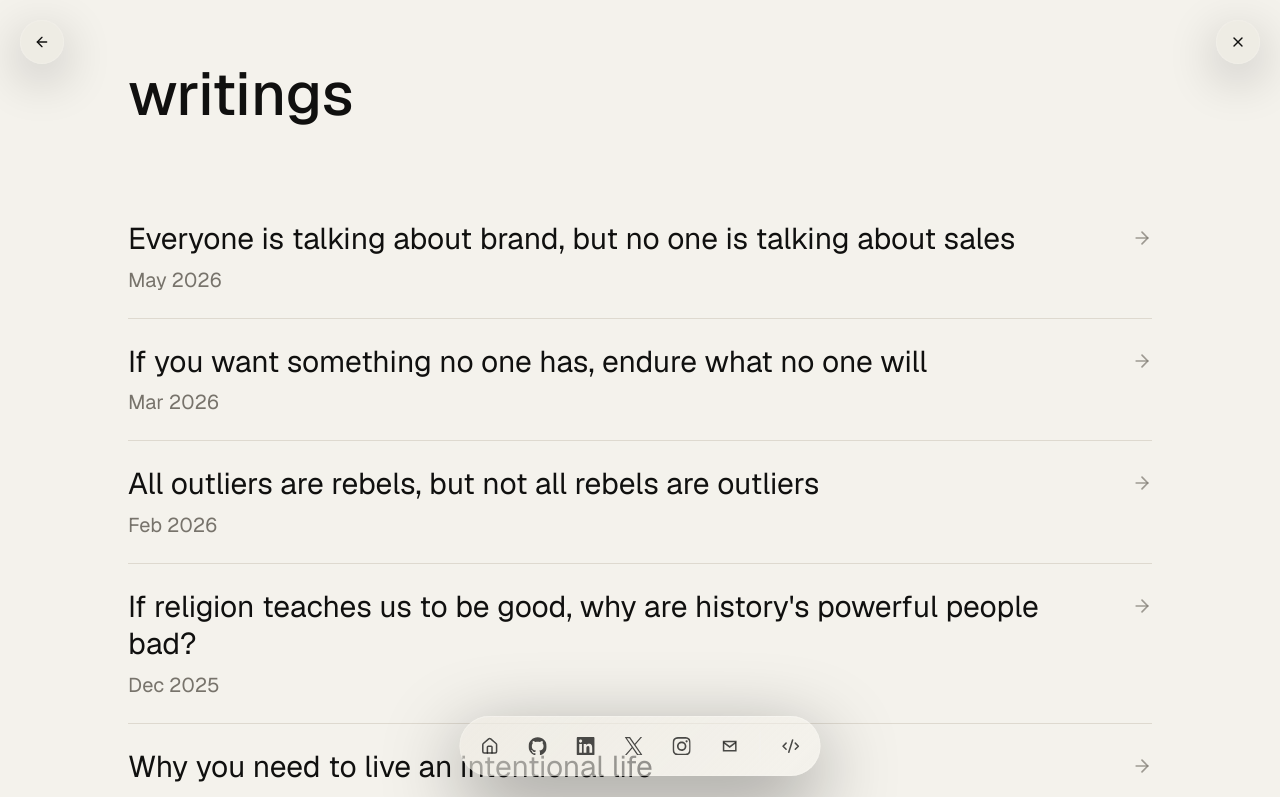
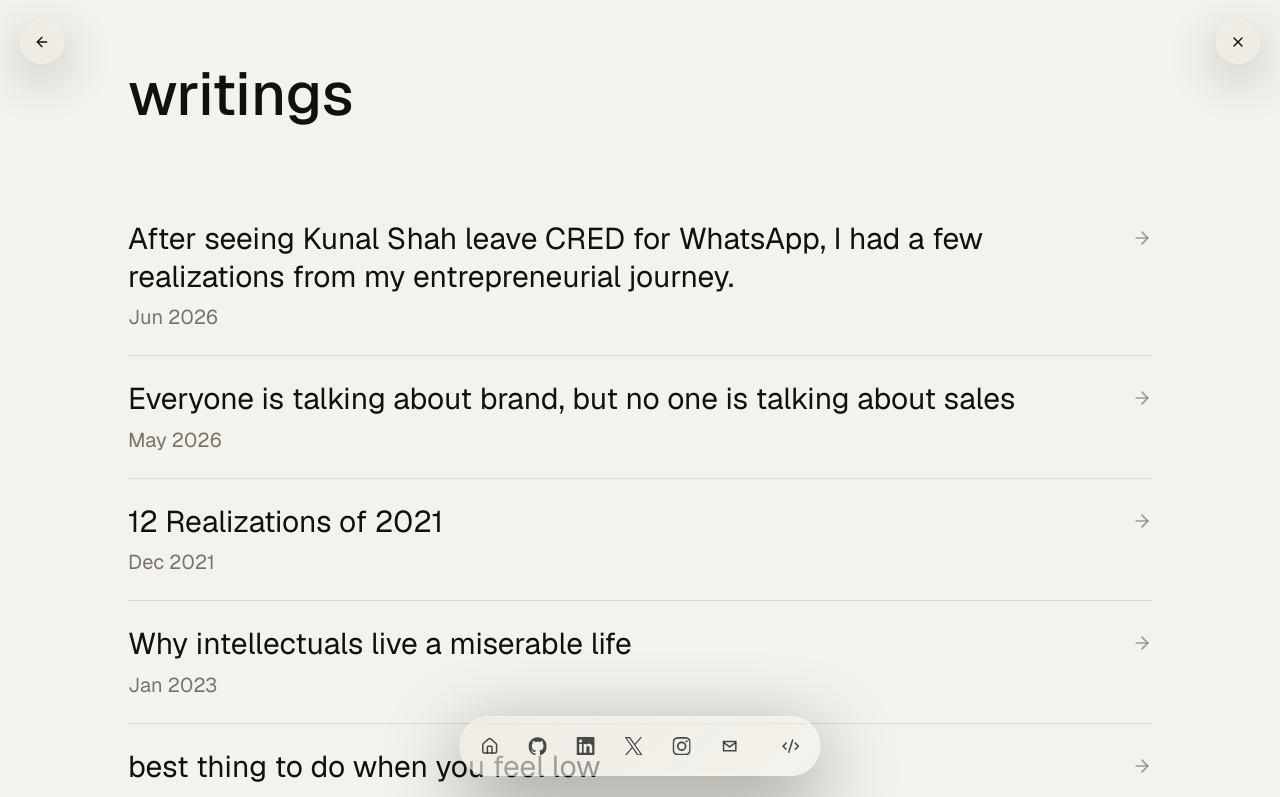
Before and after one commit to moghalsaif/moghalsaif, a Next.js app: page /writing in a window 1280 px wide. Shown: the top 797 px of the page. Built offline with nearby package versions, Linux system fonts and the light colour scheme.

Commit message:
Update location to Hyderabad

```diff
--- a/components/WritingsSection.tsx
+++ b/components/WritingsSection.tsx
@@ -41,7 +41,7 @@
         </h2>
 
         <div className="mt-14 divide-y divide-[var(--site-border)] sm:mt-18">
-          {writings.map((writing) => (
+          {writings.slice().sort((a, b) => b.id - a.id).map((writing) => (
             <WritingRow key={writing.id} writing={writing} />
           ))}
         </div>
--- a/lib/site-config.ts
+++ b/lib/site-config.ts
@@ -29,7 +29,7 @@
 export const SITE_PROFILE = {
   name: "Moghal Saif",
   birthDateISO: "2005-02-09T00:00:00+05:30",
-  currentLocation: "India",
+  currentLocation: "Hyderabad",
   email: "moghalsaif21@gmail.com",
   bio:
     "Moghal Saif is a builder, writer, and systems thinker exploring AI, products, strategy, and the inner life behind ambitious work.",
--- a/lib/writings.ts
+++ b/lib/writings.ts
@@ -677,6 +677,6 @@
 
 I have seen my own companies that I started, and the companies started by people I know. Many failed after 2 years because starting a company is more about things you don't control. When you are new to this, you ignore them and think that if you work hard enough, you will become successful.
 
-What you work on is very important. You are grinding to build your ₹10k agency day and night, while your friend built a tool that helps solve a profitable problem for other businesses and made a recurring business from it with one-third of the work you do, and he makes more than you.`,
+What you work on is very important. You are grinding to build your $10k agency day and night, while your friend built a tool that helps solve a profitable problem for other businesses and made a recurring business from it with one-third of the work you do, and he makes more than you.`,
   },
 ];
```
